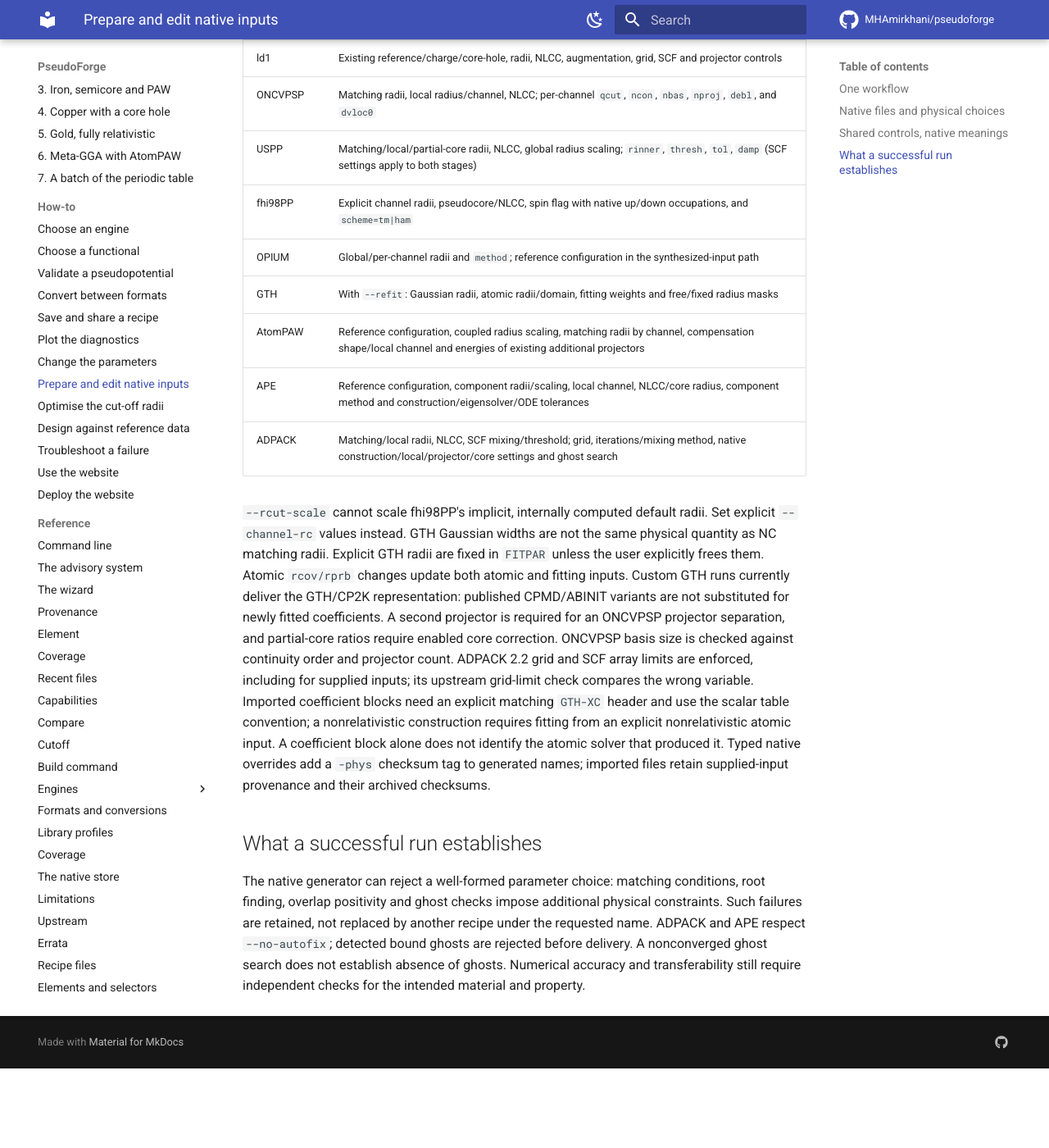
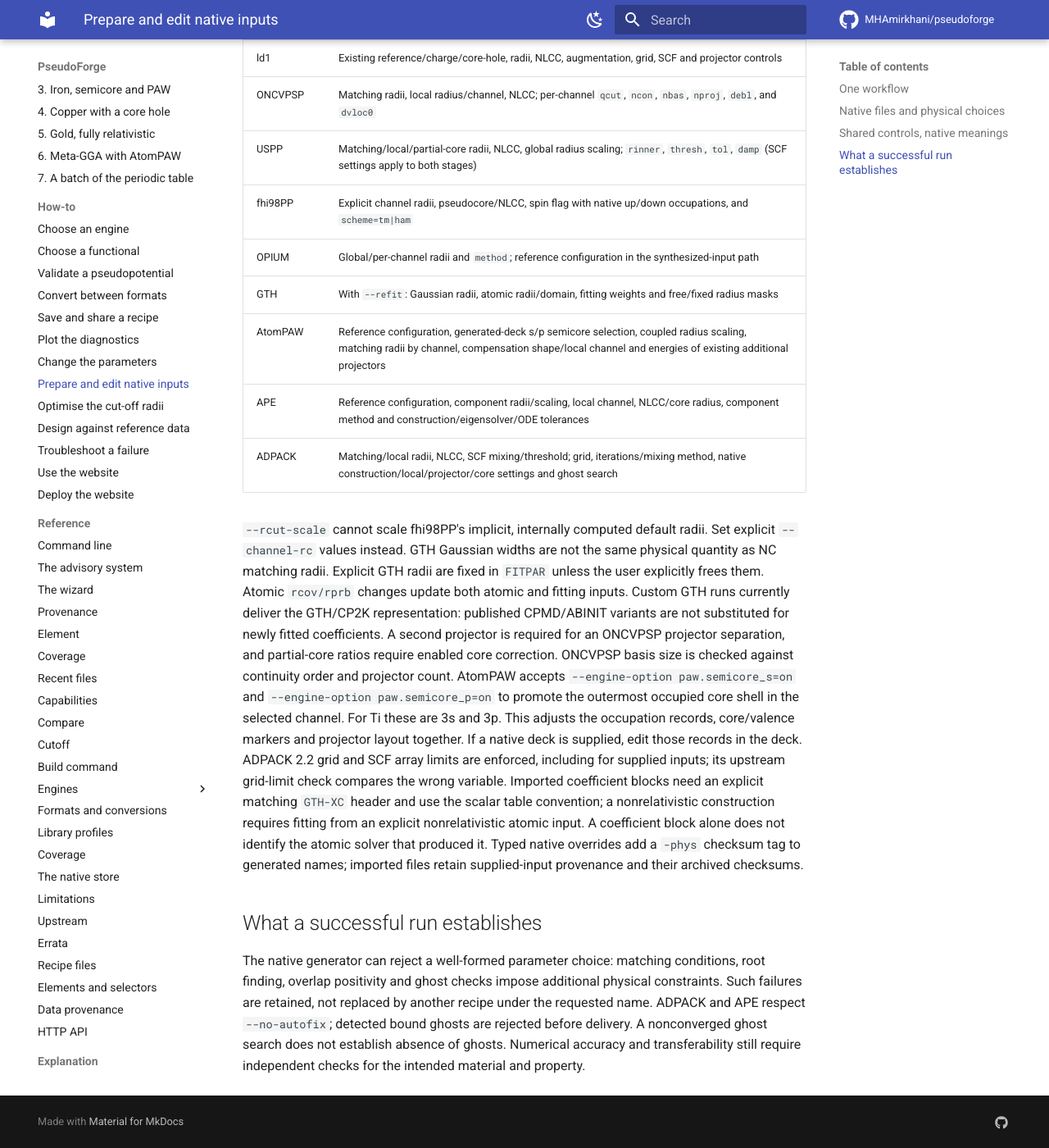
Before and after one commit to MHAmirkhani/PseudoForge, an MkDocs documentation site: the page built from docs/how-to/manual-generation.md, in a window 1280 px wide and 1400 px high, scrolled down 2557 px. Shown: the whole window at 82% size. Built offline with MkDocs 1.6.1 and Material for MkDocs 9.7.7, drawn with Linux system fonts in a browser that asks for light colours; comment, search, counter and statistics services are not loaded; before the commit the page ends 3860 px from its top, so only the background shows below that.

Commit message:
Expose AtomPAW semicore selection and test a Ti intervention

```diff
--- a/docs/how-to/manual-generation.md
+++ b/docs/how-to/manual-generation.md
@@ -83,7 +83,7 @@ not treated as a common cross-engine accuracy measure.
 | fhi98PP | Explicit channel radii, pseudocore/NLCC, spin flag with native up/down occupations, and `scheme=tm|ham` |
 | OPIUM | Global/per-channel radii and `method`; reference configuration in the synthesized-input path |
 | GTH | With `--refit`: Gaussian radii, atomic radii/domain, fitting weights and free/fixed radius masks |
-| AtomPAW | Reference configuration, coupled radius scaling, matching radii by channel, compensation shape/local channel and energies of existing additional projectors |
+| AtomPAW | Reference configuration, generated-deck s/p semicore selection, coupled radius scaling, matching radii by channel, compensation shape/local channel and energies of existing additional projectors |
 | APE | Reference configuration, component radii/scaling, local channel, NLCC/core radius, component method and construction/eigensolver/ODE tolerances |
 | ADPACK | Matching/local radii, NLCC, SCF mixing/threshold; grid, iterations/mixing method, native construction/local/projector/core settings and ghost search |
 
@@ -96,6 +96,11 @@ GTH/CP2K representation: published CPMD/ABINIT variants are not substituted for
 newly fitted coefficients. A second projector is required for an ONCVPSP
 projector separation, and partial-core ratios require enabled core correction.
 ONCVPSP basis size is checked against continuity order and projector count.
+AtomPAW accepts `--engine-option paw.semicore_s=on` and
+`--engine-option paw.semicore_p=on` to promote the outermost occupied core
+shell in the selected channel. For Ti these are 3s and 3p. This adjusts the
+occupation records, core/valence markers and projector layout together.
+If a native deck is supplied, edit those records in the deck.
 ADPACK 2.2 grid and SCF array limits are enforced, including for supplied
 inputs; its upstream grid-limit check compares the wrong variable.
 Imported coefficient blocks need an explicit matching `GTH-XC` header and use
```
Also changed, not shown: docs/contributing/engine-portfolio.md (+3 -2 lines), examples/design-si-eos/README.md (+7 -0 lines), 6 other files.
